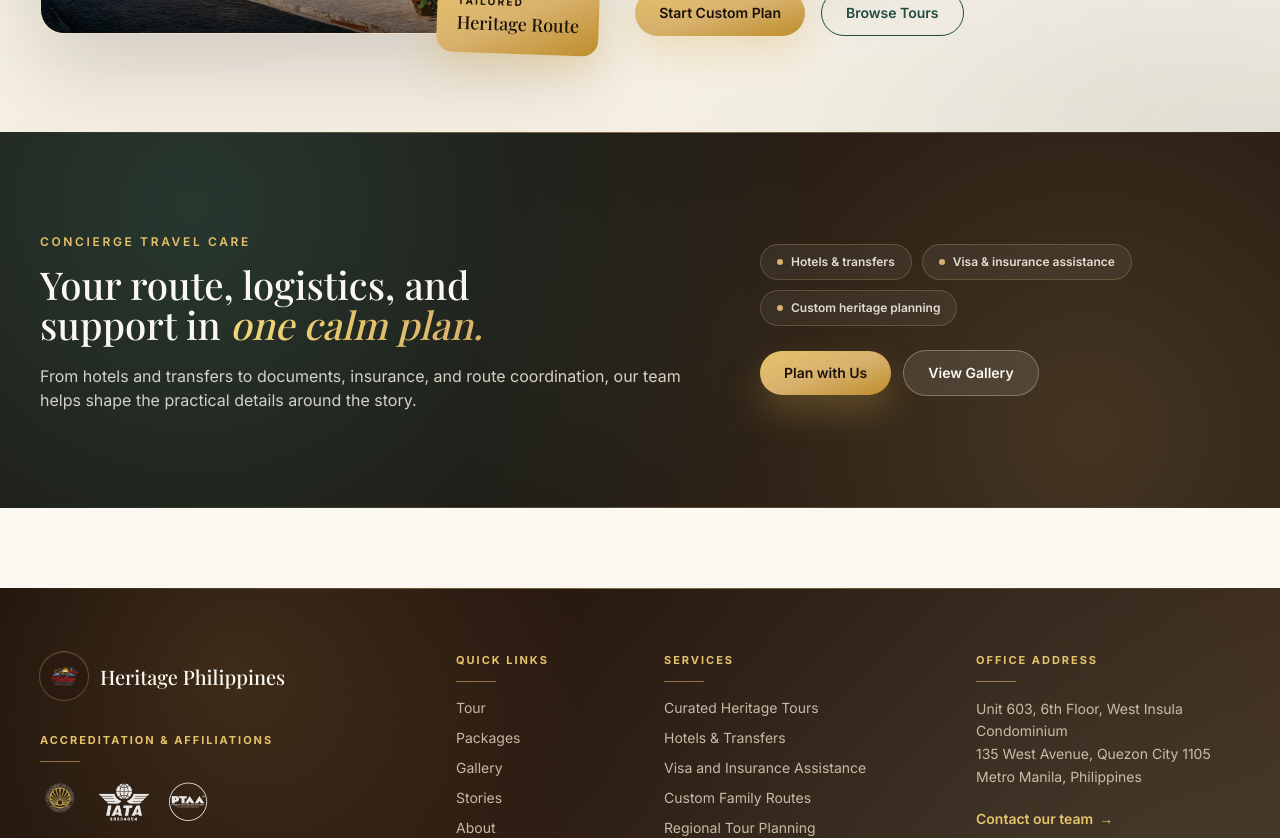
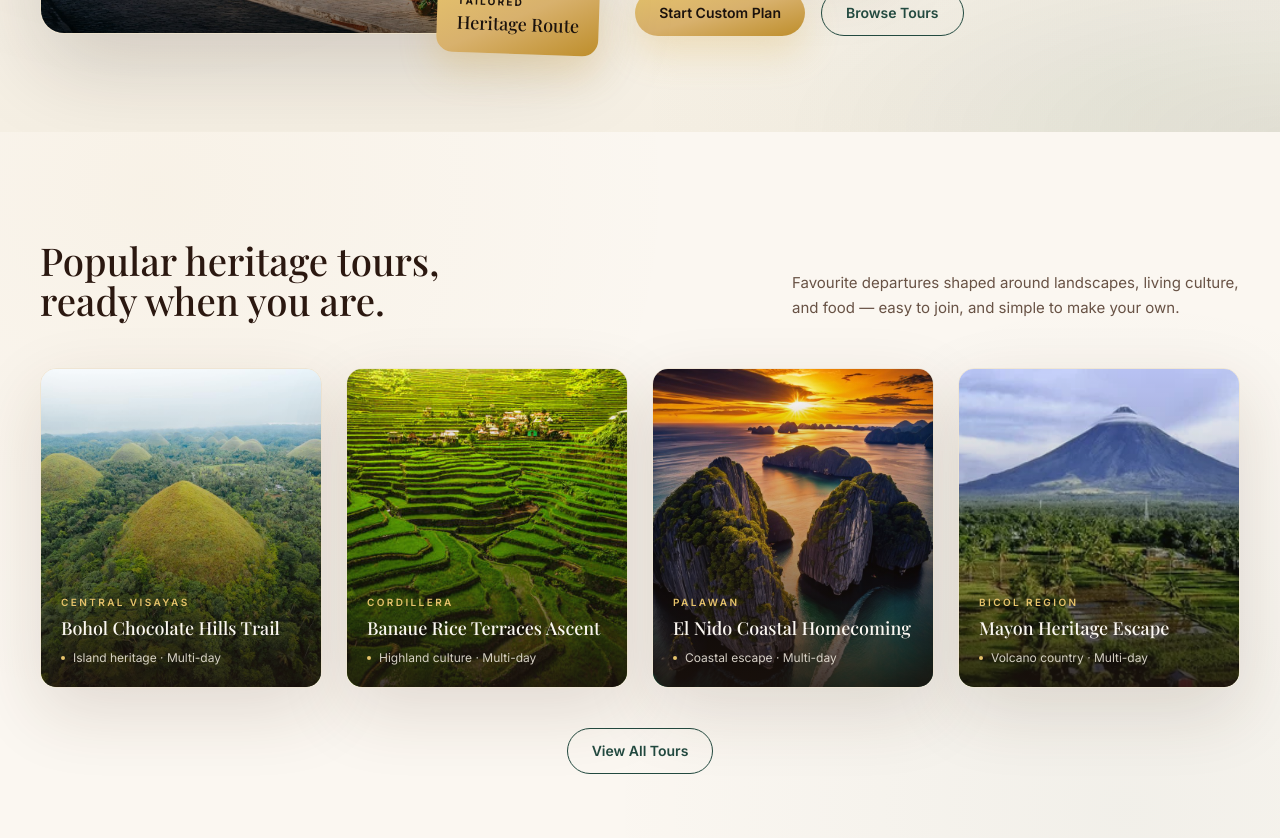
Before and after one commit to MarkusJuan25/Heritage-Philippines-V2, a React (Vite) app in the folder client/: page / in a window 1280 px wide. Shown: the part 2720-3558 px from the top of the page. Built offline with nearby package versions, Linux system fonts and the light colour scheme; a web font is replaced by a local one.

Commit message:
style: add popular heritage tour section

```diff
--- a/client/src/pages/HomePage.jsx
+++ b/client/src/pages/HomePage.jsx
@@ -59,6 +59,33 @@ const planningHighlights = [
   "Private route curation",
   "Hotels, transfers, and travel care",
   "Regional and provincial tour planning",
+];
+
+const popularTours = [
+  {
+    region: "Central Visayas",
+    title: "Bohol Chocolate Hills Trail",
+    meta: "Island heritage · Multi-day",
+    image: "/images/chocolate-hills.jpg",
+  },
+  {
+    region: "Cordillera",
+    title: "Banaue Rice Terraces Ascent",
+    meta: "Highland culture · Multi-day",
+    image: "/images/banaue-rice-terreces.jpg",
+  },
+  {
+    region: "Palawan",
+    title: "El Nido Coastal Homecoming",
+    meta: "Coastal escape · Multi-day",
+    image: "/images/palawan-sunset-el-nido-sunset-crimson-and-gold.jpg",
+  },
+  {
+    region: "Bicol Region",
+    title: "Mayon Heritage Escape",
+    meta: "Volcano country · Multi-day",
+    image: "/images/mt-mayon.jpg",
+  },
 ];
 
 export default function HomePage() {
@@ -316,6 +343,66 @@ export default function HomePage() {
         </div>
       </section>
 
+      {/* POPULAR HERITAGE TOURS */}
+      <section className="relative overflow-hidden bg-cream-50 py-20 md:py-24">
+        <div aria-hidden="true" className="absolute inset-0 bg-heritage" />
+        <div className="container-page relative">
+          <div className="grid items-end gap-6 md:grid-cols-[1.4fr_1fr]">
+            <div>
+              <h2 className="mt-3 font-serif text-3xl text-coffee-900 text-balance sm:text-4xl lg:text-[2.4rem]">
+                Popular heritage tours, ready when you are.
+              </h2>
+            </div>
+            <p className="text-[15px] leading-relaxed text-coffee-800/80 md:max-w-md md:justify-self-end">
+              Favourite departures shaped around landscapes, living culture,
+              and food — easy to join, and simple to make your own.
+            </p>
+          </div>
+
+          <div className="mt-12 grid gap-6 sm:grid-cols-2 lg:grid-cols-4">
+            {popularTours.map((tour) => (
+              <Link
+                key={tour.title}
+                to="/tour"
+                className="group relative flex h-72 flex-col justify-end overflow-hidden rounded-2xl border border-cream-200/70 shadow-warm transition duration-500 hover:-translate-y-1 hover:shadow-premium sm:h-80"
+              >
+                <img
+                  src={tour.image}
+                  alt={tour.title}
+                  loading="lazy"
+                  className="absolute inset-0 h-full w-full object-cover transition duration-700 group-hover:scale-105"
+                />
+                <span
+                  aria-hidden="true"
+                  className="absolute inset-0 bg-gradient-to-t from-coffee-950/85 via-coffee-950/25 to-transparent"
+                />
+                <div className="relative p-5">
+                  <p className="text-[10px] font-semibold uppercase tracking-[0.24em] text-gold-300">
+                    {tour.region}
+                  </p>
+                  <h3 className="mt-1.5 font-serif text-lg leading-snug text-cream-50">
+                    {tour.title}
+                  </h3>
+                  <p className="mt-2 flex items-center gap-2 text-[12px] text-cream-100/85">
+                    <span
+                      aria-hidden="true"
+                      className="inline-block h-1 w-1 rounded-full bg-gold-300"
+                    />
+                    {tour.meta}
+                  </p>
+                </div>
+              </Link>
+            ))}
+          </div>
+
+          <div className="mt-10 flex justify-center">
+            <Link to="/tour" className="btn-outline-dark">
+              View All Tours
+            </Link>
+          </div>
+        </div>
+      </section>
+
       {/* CONCIERGE TRAVEL-CARE BAND */}
       <section className="relative overflow-hidden bg-coffee-950 text-cream-50">
         <div
```
